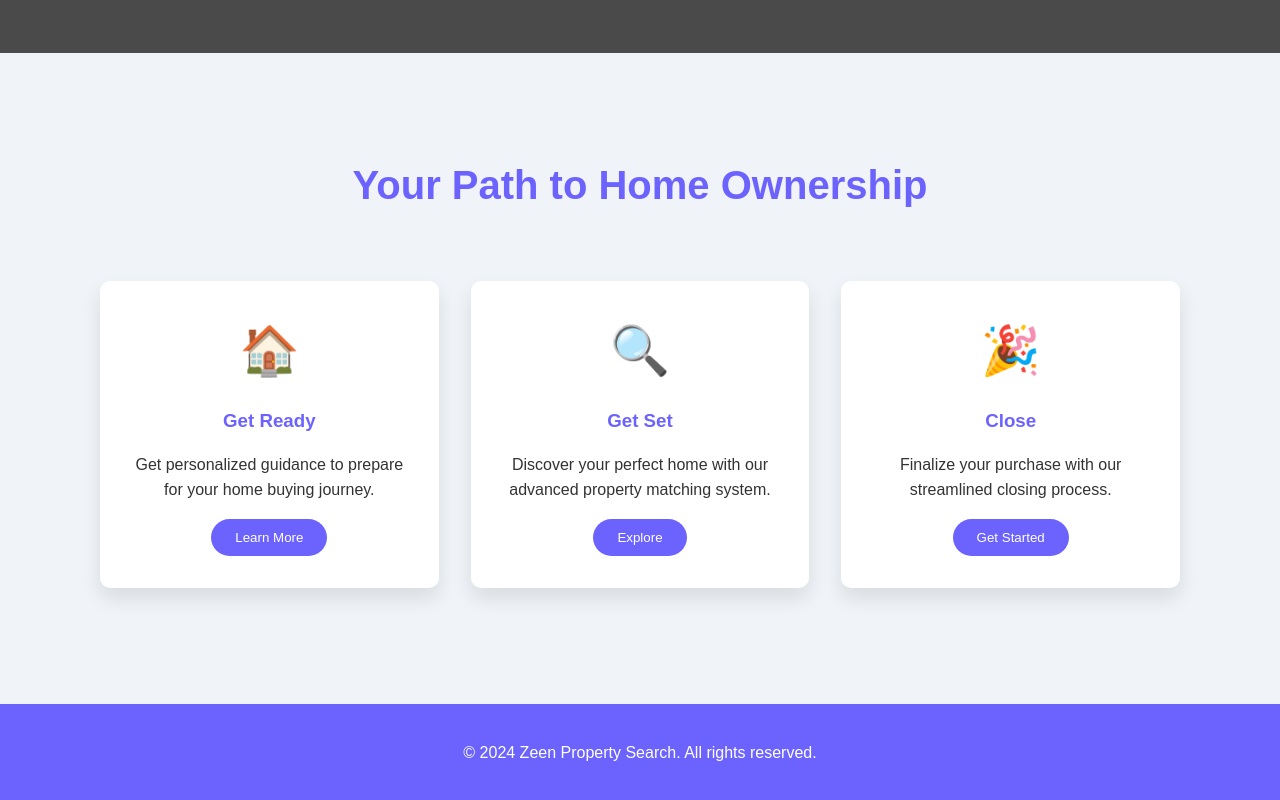
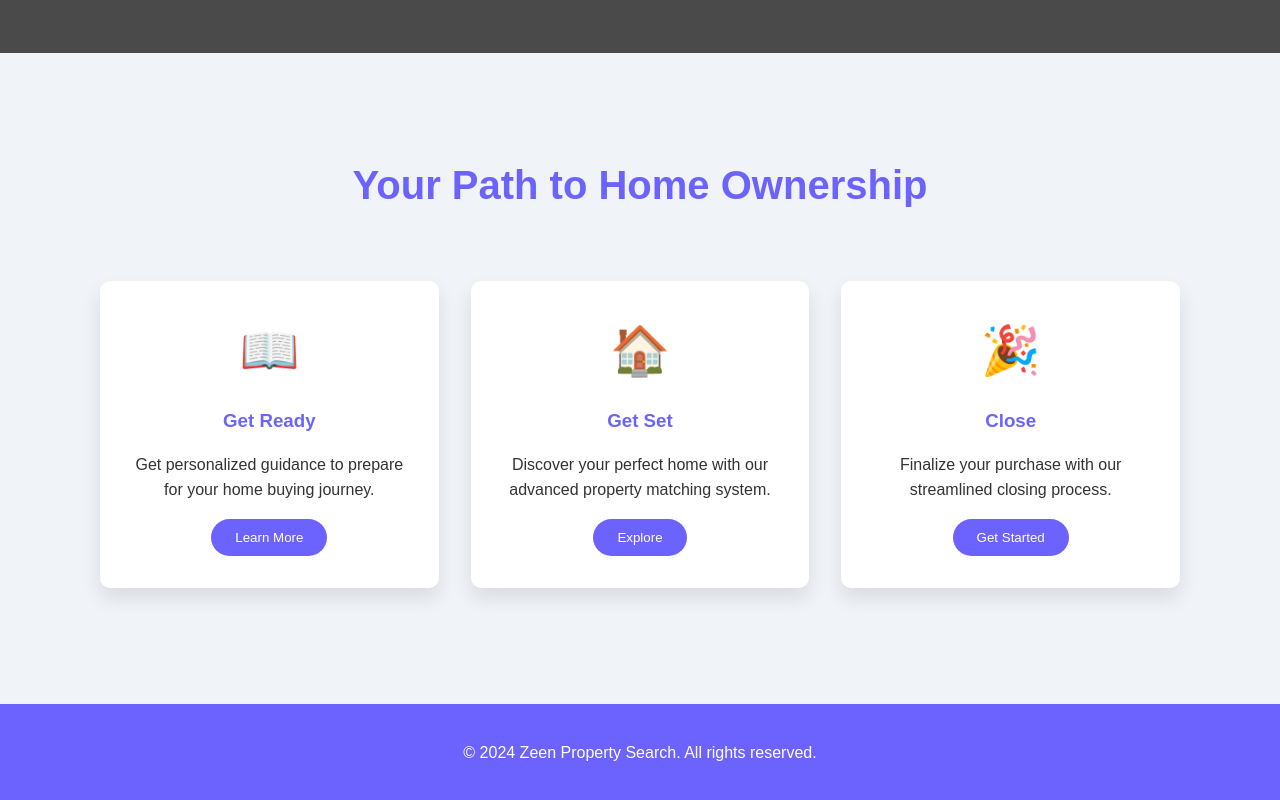
Before and after one commit to jordanx9/zeenDemo, a plain HTML site: page index.html in a window 1280 px wide. Shown: the part 747-1547 px from the top of the page. Drawn offline with Linux system fonts and the light colour scheme.

Commit message:
Updated Emojis

```diff
--- a/index.html
+++ b/index.html
@@ -69,13 +69,13 @@
             <h2>Your Path to Home Ownership</h2>
             <div class="card-container">
                 <div id="card1" class="card">
-                    <div class="card-icon">🏠</div>
+                    <div class="card-icon">📖</div>
                     <h3>Get Ready</h3>
                     <p>Get personalized guidance to prepare for your home buying journey.</p>
                     <button class="card-button">Learn More</button>
                 </div>
                 <div id="card2" class="card">
-                    <div class="card-icon">🔍</div>
+                    <div class="card-icon">🏠</div>
                     <h3>Get Set</h3>
                     <p>Discover your perfect home with our advanced property matching system.</p>
                     <button class="card-button">Explore</button>
```
